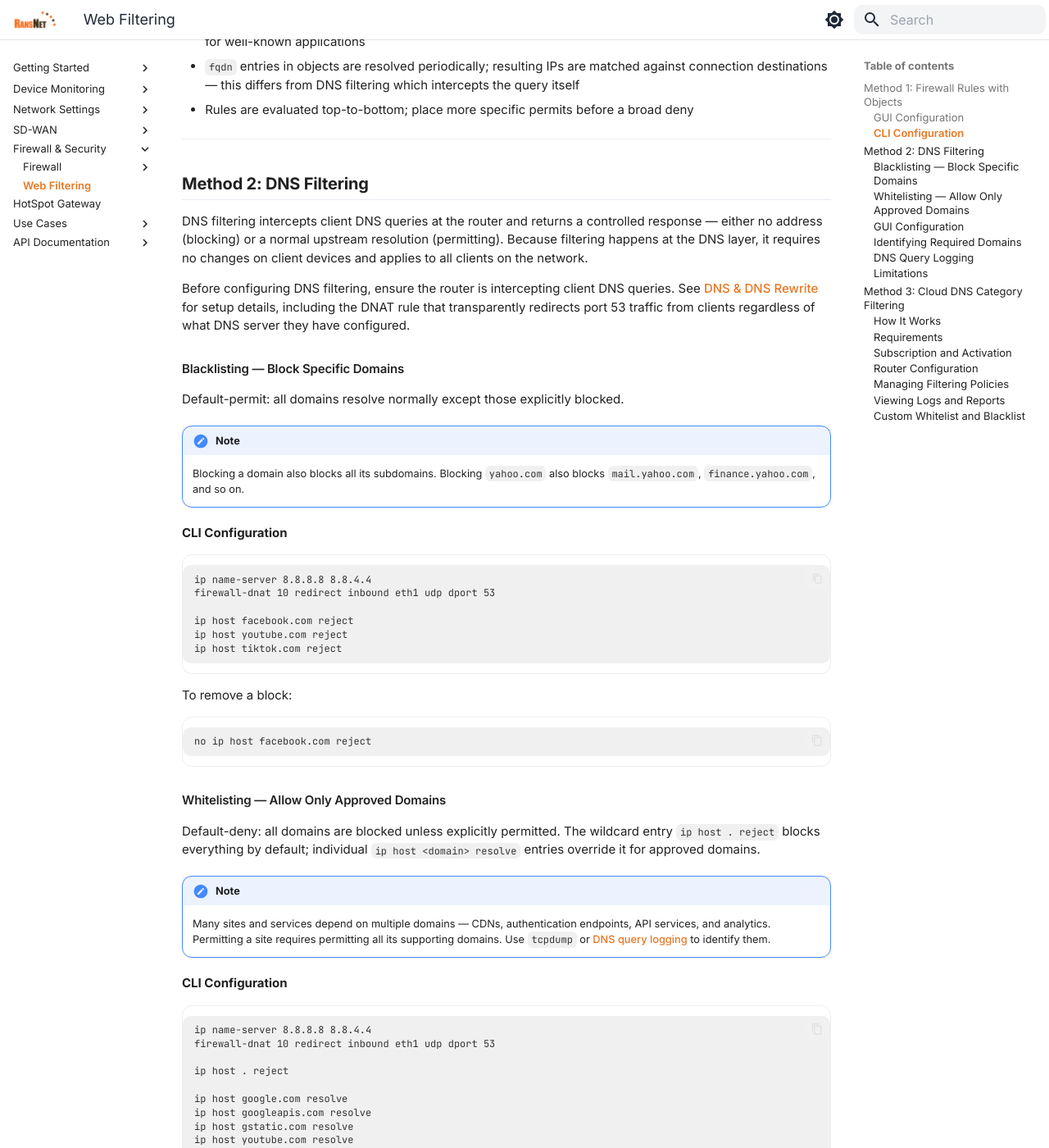
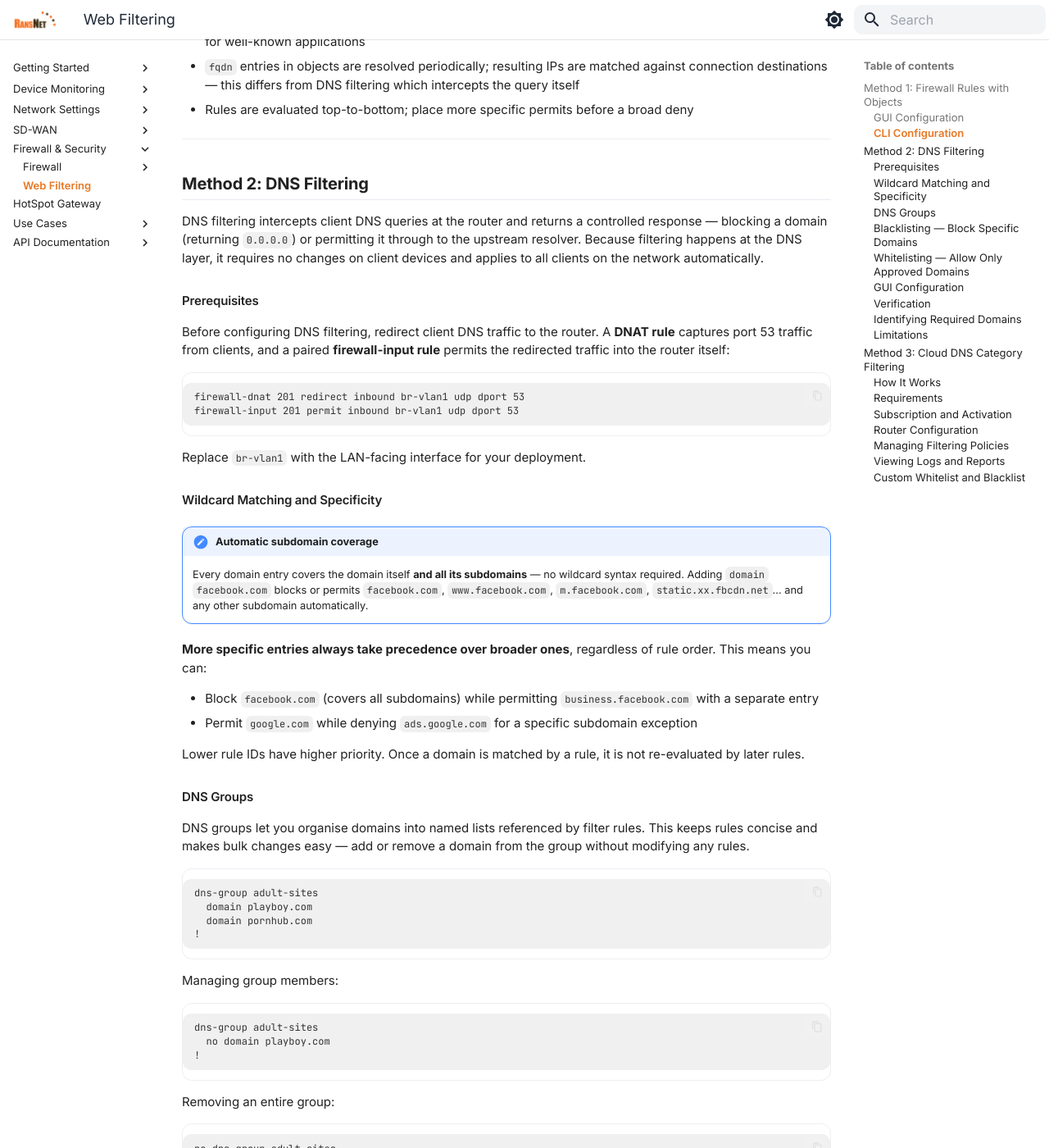
Before and after one commit to RansNet/docs, an MkDocs documentation site: the page built from docs/security/webfilter.md, in a window 1280 px wide and 1400 px high, scrolled down 1921 px. Shown: the whole window at 82% size. Built offline with MkDocs 1.6.1 and Material for MkDocs 9.7.7, drawn with Linux system fonts in a browser that asks for light colours; some of the changed text lies outside the part shown.

Commit message:
updated webfilter

````diff
--- a/docs/security/webfilter.md
+++ b/docs/security/webfilter.md
@@ -78,95 +78,162 @@
 
 ## Method 2: DNS Filtering
 
-DNS filtering intercepts client DNS queries at the router and returns a controlled response — either no address (blocking) or a normal upstream resolution (permitting). Because filtering happens at the DNS layer, it requires no changes on client devices and applies to all clients on the network.
+DNS filtering intercepts client DNS queries at the router and returns a controlled response — blocking a domain (returning `0.0.0.0`) or permitting it through to the upstream resolver. Because filtering happens at the DNS layer, it requires no changes on client devices and applies to all clients on the network automatically.
 
-Before configuring DNS filtering, ensure the router is intercepting client DNS queries. See [DNS & DNS Rewrite](../config/dnsrewrite.md) for setup details, including the DNAT rule that transparently redirects port 53 traffic from clients regardless of what DNS server they have configured.
+### Prerequisites
+
+Before configuring DNS filtering, redirect client DNS traffic to the router. A **DNAT rule** captures port 53 traffic from clients, and a paired **firewall-input rule** permits the redirected traffic into the router itself:
+
+```
+firewall-dnat 201 redirect inbound br-vlan1 udp dport 53
+firewall-input 201 permit inbound br-vlan1 udp dport 53
+```
+
+Replace `br-vlan1` with the LAN-facing interface for your deployment.
+
+### Wildcard Matching and Specificity
+
+!!! note "Automatic subdomain coverage"
+    Every domain entry covers the domain itself **and all its subdomains** — no wildcard syntax required. Adding `domain facebook.com` blocks or permits `facebook.com`, `www.facebook.com`, `m.facebook.com`, `static.xx.fbcdn.net`... and any other subdomain automatically.
+
+**More specific entries always take precedence over broader ones**, regardless of rule order. This means you can:
+
+- Block `facebook.com` (covers all subdomains) while permitting `business.facebook.com` with a separate entry
+- Permit `google.com` while denying `ads.google.com` for a specific subdomain exception
+
+Lower rule IDs have higher priority. Once a domain is matched by a rule, it is not re-evaluated by later rules.
+
+### DNS Groups
+
+DNS groups let you organise domains into named lists referenced by filter rules. This keeps rules concise and makes bulk changes easy — add or remove a domain from the group without modifying any rules.
+
+```
+dns-group adult-sites
+  domain playboy.com
+  domain pornhub.com
+!
+```
+
+Managing group members:
+
+```
+dns-group adult-sites
+  no domain playboy.com
+!
+```
+
+Removing an entire group:
+
+```
+no dns-group adult-sites
+```
+
+Viewing configured groups:
+
+```
+show dns-group
+show dns-group adult-sites
+```
 
 ### Blacklisting — Block Specific Domains
 
-Default-permit: all domains resolve normally except those explicitly blocked.
-
-!!! note
-    Blocking a domain also blocks all its subdomains. Blocking `yahoo.com` also blocks `mail.yahoo.com`, `finance.yahoo.com`, and so on.
+Default-permit: all domains resolve normally except those explicitly denied.
 
 **CLI Configuration**
 
 ```
-ip name-server 8.8.8.8 8.8.4.4
-firewall-dnat 10 redirect inbound eth1 udp dport 53
-
-ip host facebook.com reject
-ip host youtube.com reject
-ip host tiktok.com reject
+dns-group adult-sites
+  domain playboy.com
+  domain pornhub.com
+!
+dns-filter 100 deny group adult-sites
+dns-filter 200 permit all
 ```
 
-To remove a block:
+Rule 100 blocks all domains in the `adult-sites` group (and their subdomains). Rule 200 permits everything else. Rules are evaluated in ascending ID order.
+
+To block a single domain directly without a group:
 
 ```
-no ip host facebook.com reject
+dns-filter 100 deny domain malicious-site.example.com
+dns-filter 200 permit all
+```
+
+To remove a rule:
+
+```
+no dns-filter 100 deny domain malicious-site.example.com
 ```
 
 ### Whitelisting — Allow Only Approved Domains
 
-Default-deny: all domains are blocked unless explicitly permitted. The wildcard entry `ip host . reject` blocks everything by default; individual `ip host <domain> resolve` entries override it for approved domains.
+Default-deny: all domains are blocked except those explicitly permitted. A `deny all` catch-all at a high rule ID blocks everything; `permit domain` rules with lower IDs override it for approved domains.
 
 !!! note
-    Many sites and services depend on multiple domains — CDNs, authentication endpoints, API services, and analytics. Permitting a site requires permitting all its supporting domains. Use `tcpdump` or [DNS query logging](#dns-query-logging) to identify them.
+    Many sites depend on multiple domains — CDNs, authentication endpoints, API services, and analytics. Permitting a site requires permitting all its supporting domains. Use `tcpdump` or DNS query logging to identify them.
 
 **CLI Configuration**
 
 ```
-ip name-server 8.8.8.8 8.8.4.4
-firewall-dnat 10 redirect inbound eth1 udp dport 53
-
-ip host . reject
-
-ip host google.com resolve
-ip host googleapis.com resolve
-ip host gstatic.com resolve
-ip host youtube.com resolve
-ip host ytimg.com resolve
-ip host ransnet.com resolve
+dns-filter 100 permit domain google.com
+dns-filter 110 permit domain googleapis.com
+dns-filter 120 permit domain gstatic.com
+dns-filter 130 permit domain ransnet.com
+dns-filter 900 deny all
 ```
 
-To remove the default-deny and restore normal resolution:
-
-```
-no ip host . reject
-```
+The `deny all` catch-all at rule 900 blocks any domain not explicitly permitted by a lower-numbered rule.
 
 ### GUI Configuration
 
-Navigate to **Device Settings → System**, scroll to **Static FQDN-IP Mapping**, click **+ Add**.
+*[Screenshot — to be added]*
 
-- To block a domain: enter the domain and set the action to **Block**
-- To whitelist a domain under a default-deny policy: enter the domain and set the action to **Resolve**
+Navigate to **Device Settings → Security → DNS Filter**. Add domain groups under **DNS Groups** and configure filter rules under **DNS Filter Rules**.
+
+### Verification
+
+After configuring DNS filtering, verify blocked domains return `0.0.0.0`:
+
+```
+C:\Users\yingd>nslookup playboy.com
+Server:  dns.google
+Address:  8.8.8.8
+
+Name:    playboy.com
+Address:  0.0.0.0
+```
+
+The router transparently intercepts the DNS query — even though the client is configured to use an external resolver (8.8.8.8), the DNAT rule redirects the query to the router's DNS engine, which returns `0.0.0.0` for blocked domains.
+
+After removing the block (`no domain playboy.com` under `dns-group adult-sites`), the domain resolves normally:
+
+```
+C:\Users\yingd>nslookup playboy.com
+Server:  dns.google
+Address:  8.8.8.8
+
+Name:    playboy.com
+Addresses:  2606:4700:7::d1
+            2606:4700:3033::d0
+            162.159.140.211
+            162.159.141.211
+```
 
 ### Identifying Required Domains
 
 When whitelisting, use `tcpdump` on the router to capture all DNS queries clients make while browsing a target site:
 
 ```
-tcpdump interface eth1 port 53 detail
+tcpdump interface br-vlan1 port 53 detail
 ```
 
-Watch the output while navigating the site fully — including login, media loading, and background API calls. Add each unresolved domain to the whitelist with `ip host <domain> resolve`.
-
-### DNS Query Logging
-
-To monitor which domains clients are querying in real time:
-
-```
-tcpdump interface eth1 port 53
-```
-
-Useful for auditing access, building a whitelist, and debugging rules that are not behaving as expected.
+Watch the output while navigating the site fully — including login, media loading, and background API calls. Add each unresolved domain to the whitelist.
 
 ### Limitations
 
 | Limitation | Detail |
 |---|---|
-| **DNS over HTTPS (DoH)** | Browsers can send DNS queries over HTTPS directly to a cloud DoH provider, bypassing the router's DNS proxy entirely. |
+| **DNS over HTTPS (DoH)** | Browsers can send DNS queries over HTTPS directly to a cloud DoH provider, bypassing the router's DNS interception entirely. |
 | **DNS over TLS (DoT)** | DNS queries over TCP port 853 bypass the DNAT redirect. Block outbound port 853 if needed. |
 | **Hardcoded DNS** | Applications using a hardcoded DNS server IP bypass the DNAT redirect. |
 | **VPN / Proxy** | Traffic inside a VPN or proxy tunnel bypasses DNS filtering. |
@@ -179,7 +246,7 @@
 firewall-access 152 deny outbound eth0 tcp dst 1.1.1.1,1.0.0.1,8.8.8.8,8.8.4.4 dport 443
 ```
 
-Rules 150–151 block direct DNS to external resolvers; rule 152 blocks HTTPS to known DoH providers. The DNAT redirect (rule 10) continues to intercept all DNS queries and process them locally.
+Rules 150–151 block direct DNS to external resolvers; rule 152 blocks HTTPS to known DoH providers. The DNAT redirect continues to intercept all port 53 traffic and process it locally.
 
 ---
 
````
Also changed, not shown: docs/config/dnsrewrite.md (+12 -3 lines).
